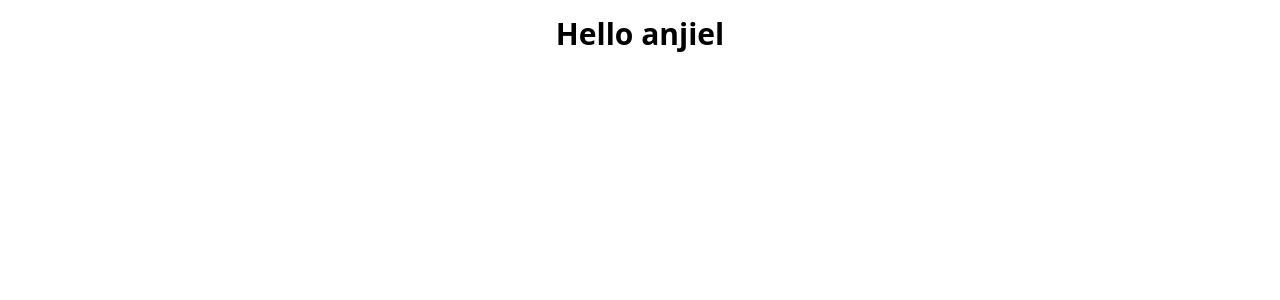
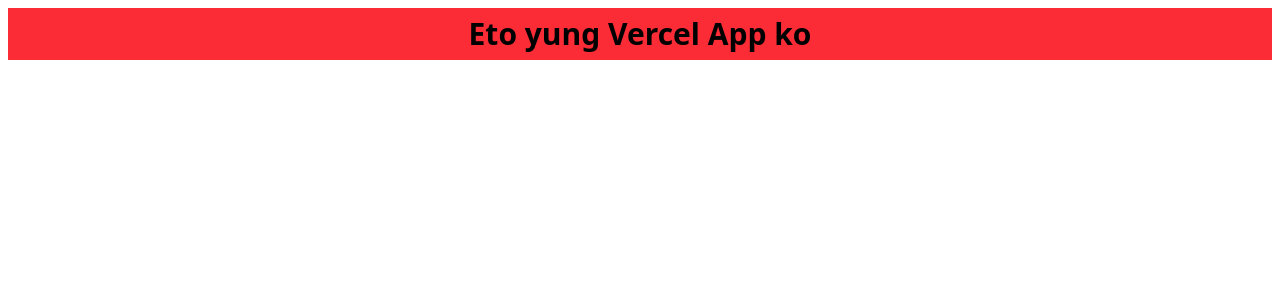
Before and after one commit to AllenKalboh/VercelDeploy, a React (Vite) app: page / in a window 1280 px wide. Shown: the top 300 px of the page. Built offline with nearby package versions, Linux system fonts and the light colour scheme.

Commit message:
Update App.tsx

```diff
--- a/src/App.tsx
+++ b/src/App.tsx
@@ -2,9 +2,9 @@
 const App = () => {
   return (
     <div>
-      <h1 className="text-3xl font-bold p-2 m-2 text-center ">
-   Hello anjiel
-  </h1>
+      <h1 className="text-3xl font-bold p-2 m-2 text-center bg-red-500 ">
+        Eto yung Vercel App ko
+      </h1>
     </div>
   )
 }
```
